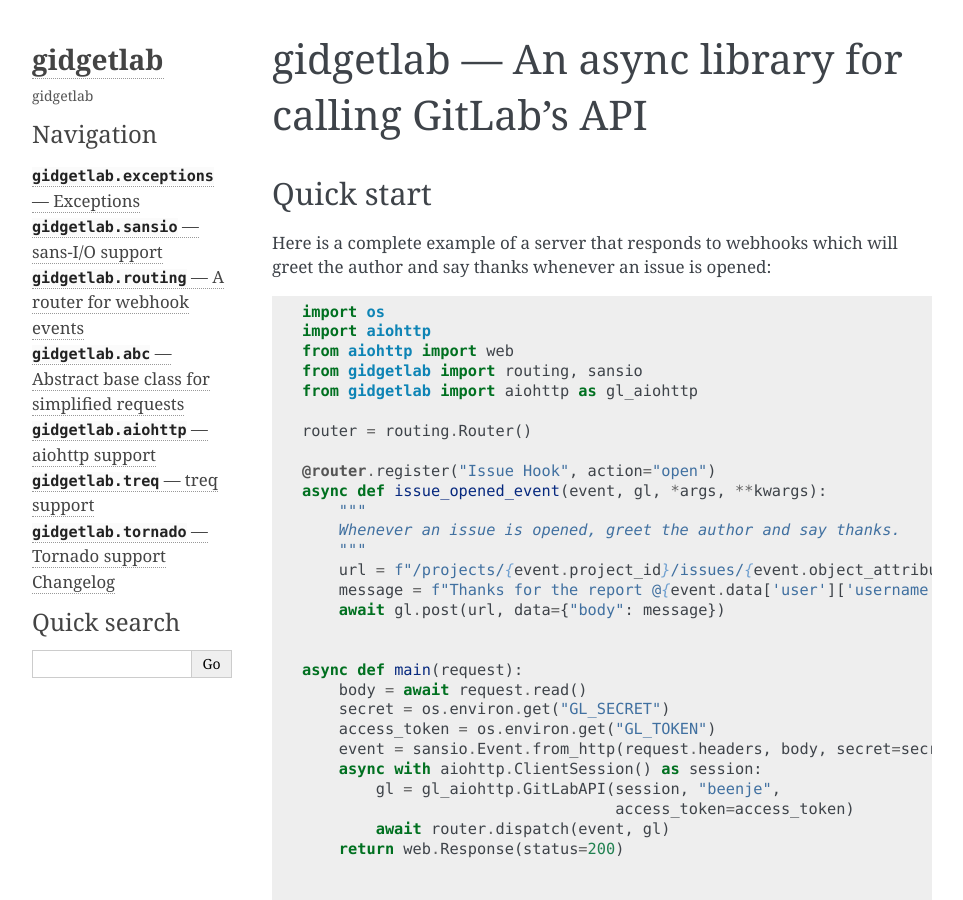
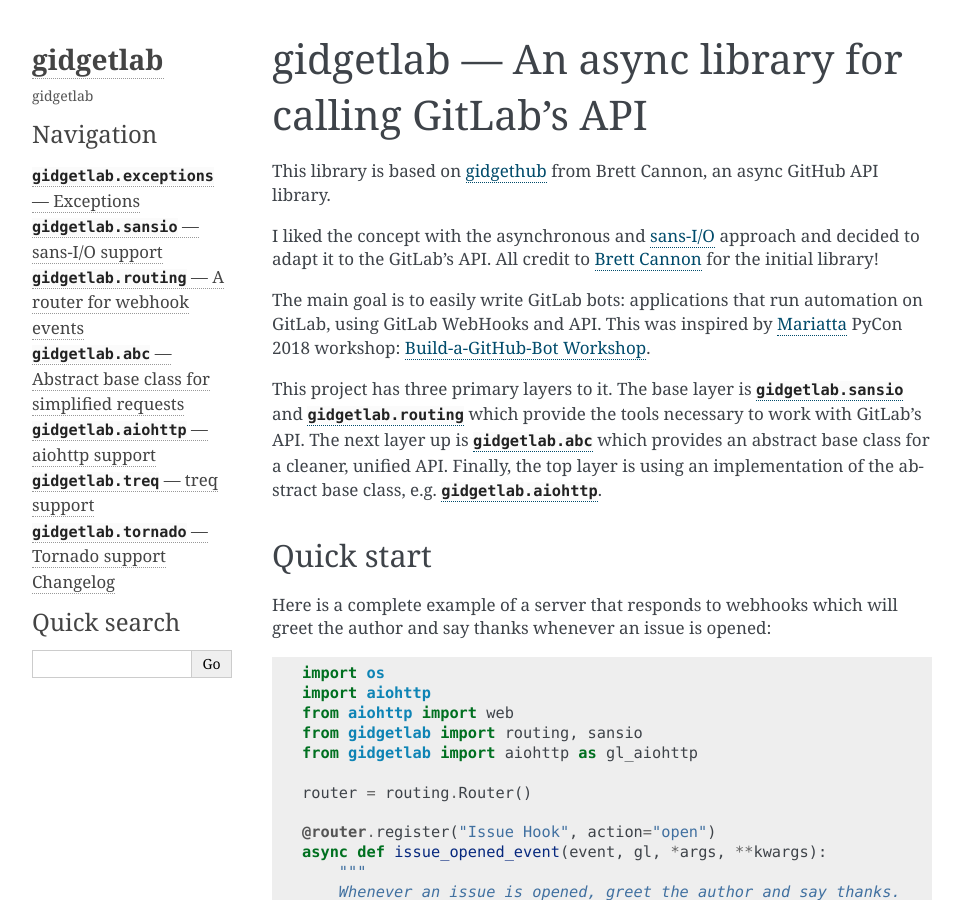
Before and after one commit to beenje/gidgetlab, a Sphinx documentation site: the page built from docs/index.rst, in a window 1280 px wide and 900 px high. Shown: the whole window, without its empty margins (148-1111 px from the left). Built offline with Sphinx 7.4.7, drawn with Linux system fonts in a browser that asks for light colours.

Commit message:
Update documentation

```diff
--- a/docs/aiohttp.rst
+++ b/docs/aiohttp.rst
@@ -1,4 +1,6 @@
 :mod:`gidgetlab.aiohttp` --- aiohttp support
 ============================================
 
+.. module:: gidgetlab.aiohttp
+
 .. autoclass:: gidgetlab.aiohttp.GitLabAPI
--- a/docs/index.rst
+++ b/docs/index.rst
@@ -5,6 +5,26 @@
 
 gidgetlab --- An async library for calling GitLab's API
 =======================================================
+
+This library is based on gidgethub_ from Brett Cannon,
+an async GitHub API library.
+
+I liked the concept with the asynchronous and `sans-I/O <https://sans-io.readthedocs.io/>`_
+approach and decided to adapt it to the GitLab's API.
+All credit to `Brett Cannon <https://github.com/brettcannon/>`_ for the initial library!
+
+The main goal is to easily write GitLab bots: applications that
+run automation on GitLab, using GitLab WebHooks and API.
+This was inspired by `Mariatta <https://github.com/Mariatta>`_ PyCon 2018 workshop:
+`Build-a-GitHub-Bot Workshop <http://github-bot-tutorial.readthedocs.io/en/latest/index.html>`_.
+
+This project has three primary layers to it. The base layer is
+:mod:`gidgetlab.sansio` and :mod:`gidgetlab.routing` which provide the
+tools necessary to work with GitLab's API. The next layer up is
+:mod:`gidgetlab.abc` which provides an abstract base class for a
+cleaner, unified API. Finally, the top layer is using an
+implementation of the abstract base class,
+e.g. :mod:`gidgetlab.aiohttp`.
 
 Quick start
 -----------
@@ -79,3 +99,6 @@
    treq
    tornado
    changelog
+
+
+.. _gidgethub: https://github.com/brettcannon/gidgethub
```
